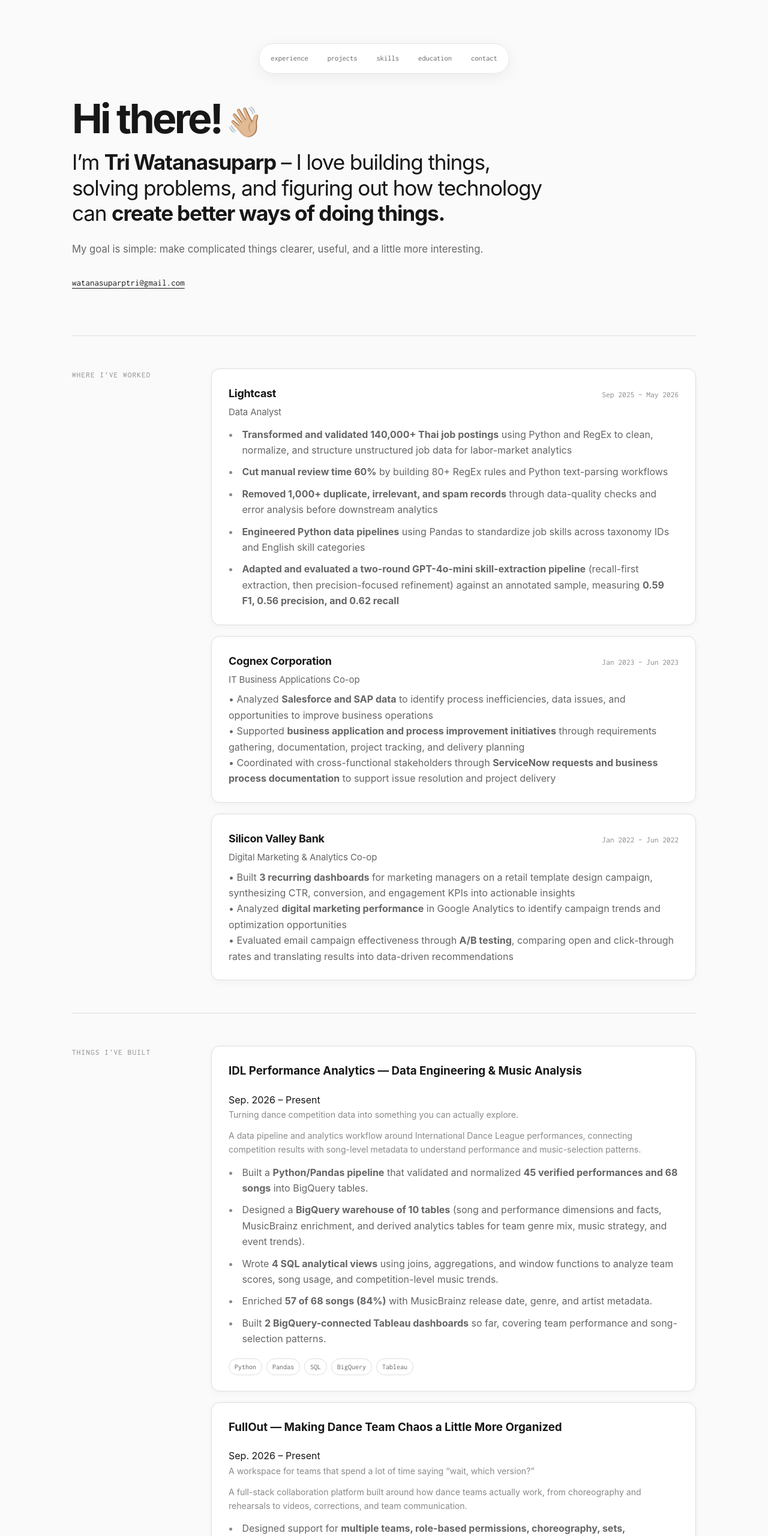
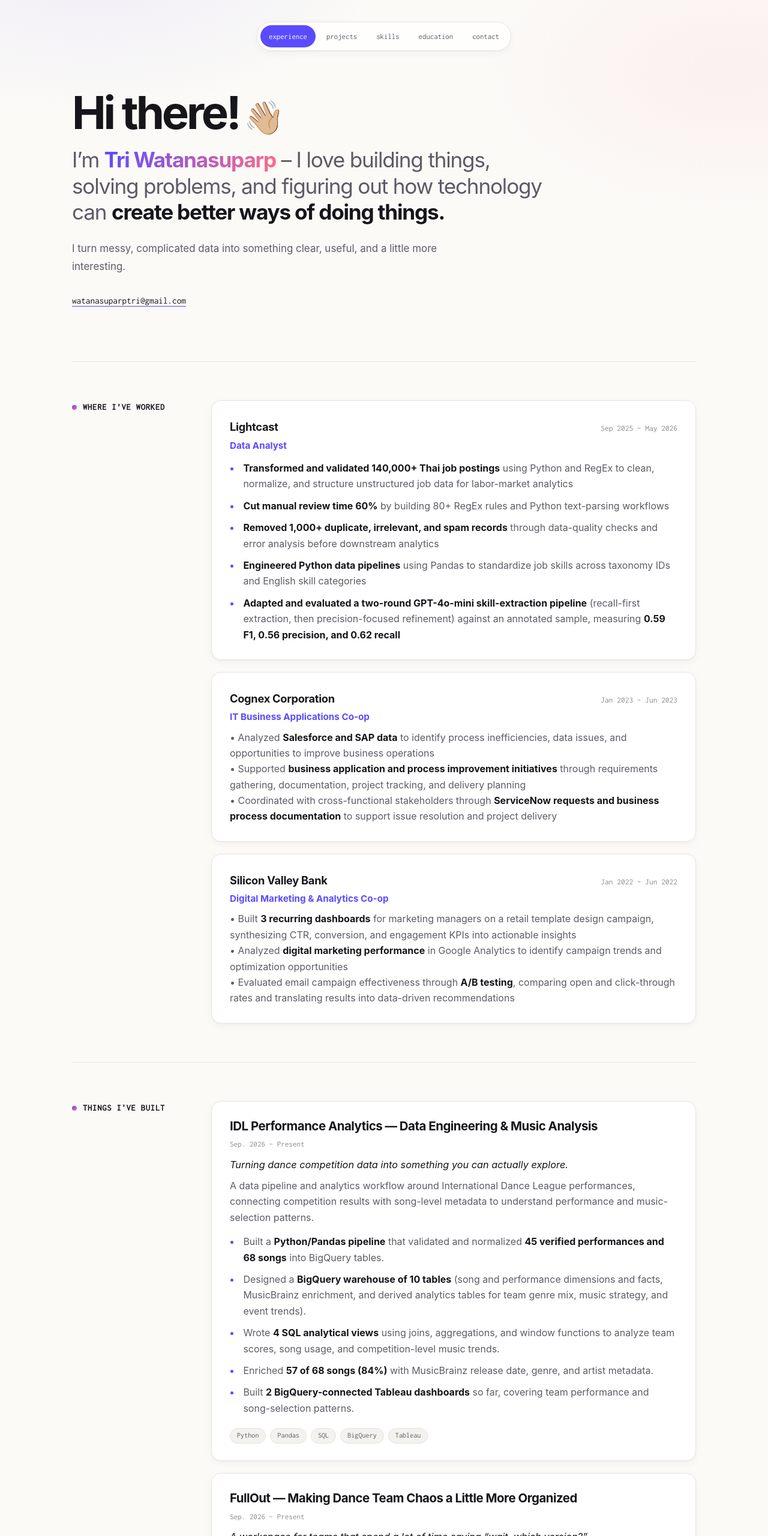
Before and after one commit to triwatana/triwatana.github.io, a plain HTML site: page index.html in a window 1280 px wide. Shown: the top 2560 px of the page at 60% size. Drawn offline with Linux system fonts and the light colour scheme; a web font is replaced by a local one.

Commit message:
refactor: remove logo image, enhance styles, and add scroll reveal functionality

```diff
--- a/index.html
+++ b/index.html
@@ -22,6 +22,8 @@
       rel="stylesheet"
     />
     <link rel="icon" type="image/png" href="images/logo.png" />
+    <meta name="theme-color" content="#fbfaf7" />
+    <script src="script.js" defer></script>
   </head>
 
   <body>
@@ -41,12 +43,12 @@
           Hi there!<span class="emoji-hand-wave">👋🏼</span>
         </h1>
         <h2 class="intro-tagline">
-          I’m <strong>Tri Watanasuparp</strong> – I love building things,
+          I’m <strong class="name-accent">Tri Watanasuparp</strong> – I love building things,
           solving problems, and figuring out how technology can
           <strong>create better ways of doing things.</strong>
         </h2>
         <p>
-          My goal is simple: make complicated things clearer, useful, and a little more interesting.
+          I turn messy, complicated data into something clear, useful, and a little more interesting.
         </p>
         <h3 class="intro-contact">
           <a href="mailto:watanasuparptri@gmail.com" class="highlight-link"
@@ -132,12 +134,11 @@
               <div class="job-time">Jan 2022 – Jun 2022</div>
             </div>
             <div class="job-position">Digital Marketing & Analytics Co-op</div>
-                       <p>
+            <p>
               • Built <strong>3 recurring dashboards</strong> for marketing managers on a retail template design campaign, synthesizing CTR, conversion, and engagement KPIs into actionable insights<br />
               • Analyzed <strong>digital marketing performance</strong> in Google Analytics to identify campaign trends and optimization opportunities<br />
               • Evaluated email campaign effectiveness through <strong>A/B testing</strong>, comparing open and click-through rates and translating results into data-driven recommendations
             </p>
-          </div>
           </div>
         </div>
       </section>
@@ -266,7 +267,7 @@
                       href="https://github.com/triwatana/catastematch-restaurant-recommender"
                       target="_blank"
                       rel="noopener noreferrer"
-                      >TasteMatch CA — Finding Your Next Favorite</a
+                      >TasteMatch CA — Finding Your Next Favorite <span class="link-arrow" aria-hidden="true">↗</span></a
                     >
                   </h3>
                   <div class="project-date">
--- /dev/null
+++ b/script.js
@@ -0,0 +1,42 @@
+// Scroll-reveal for cards and sections, plus active-link highlighting in the quick nav.
+(() => {
+  const reduceMotion = window.matchMedia("(prefers-reduced-motion: reduce)").matches;
+
+  // Reveal on scroll
+  const targets = document.querySelectorAll(".job, .project, .skills-category");
+  if (!reduceMotion && "IntersectionObserver" in window) {
+    document.documentElement.classList.add("js-reveal");
+    const revealer = new IntersectionObserver(
+      (entries) => {
+        entries.forEach((entry) => {
+          if (entry.isIntersecting) {
+            entry.target.classList.add("is-visible");
+            revealer.unobserve(entry.target);
+          }
+        });
+      },
+      { threshold: 0.08, rootMargin: "0px 0px -40px 0px" }
+    );
+    targets.forEach((el) => revealer.observe(el));
+  }
+
+  // Active nav link
+  const links = [...document.querySelectorAll(".quick-nav a")];
+  const sections = links
+    .map((a) => document.querySelector(a.getAttribute("href")))
+    .filter(Boolean);
+  if ("IntersectionObserver" in window && sections.length) {
+    const spy = new IntersectionObserver(
+      (entries) => {
+        entries.forEach((entry) => {
+          if (!entry.isIntersecting) return;
+          links.forEach((a) =>
+            a.classList.toggle("active", a.getAttribute("href") === `#${entry.target.id}`)
+          );
+        });
+      },
+      { rootMargin: "-40% 0px -55% 0px" }
+    );
+    sections.forEach((s) => spy.observe(s));
+  }
+})();
--- a/styles.css
+++ b/styles.css
@@ -1,14 +1,44 @@
+/* ==========================================================
+   Tri Watanasuparp — portfolio
+   ========================================================== */
+
 :root {
-  --bg: #fafafa;
+  --bg: #fbfaf7;
   --surface: #ffffff;
-  --text: #171717;
-  --muted: #666666;
-  --subtle: #8a8a8a;
-  --border: #dedede;
-  --border-strong: #c9c9c9;
-  --accent: #171717;
+  --text: #16151a;
+  --muted: #5d5b66;
+  --subtle: #8b8995;
+  --border: #e7e4de;
+  --border-strong: #cfcbc2;
+  --accent: #5b4bff;
+  --accent-2: #ff6a8b;
+  --accent-soft: rgba(91, 75, 255, 0.08);
+  --chip-bg: #f4f2ee;
+  --nav-bg: rgba(255, 255, 255, 0.78);
+  --shadow-sm: 0 1px 2px rgba(22, 21, 26, 0.04), 0 4px 14px rgba(22, 21, 26, 0.04);
+  --shadow-md: 0 2px 4px rgba(22, 21, 26, 0.05), 0 14px 34px rgba(91, 75, 255, 0.1);
   --max-width: 1040px;
   --content-width: 820px;
+  --radius: 16px;
+}
+
+@media (prefers-color-scheme: dark) {
+  :root {
+    --bg: #0f0e13;
+    --surface: #17161d;
+    --text: #f1f0f5;
+    --muted: #a9a7b4;
+    --subtle: #77758a;
+    --border: #26242f;
+    --border-strong: #3a3748;
+    --accent: #8b7dff;
+    --accent-2: #ff8fa8;
+    --accent-soft: rgba(139, 125, 255, 0.12);
+    --chip-bg: #1d1b25;
+    --nav-bg: rgba(23, 22, 29, 0.78);
+    --shadow-sm: 0 1px 2px rgba(0, 0, 0, 0.3);
+    --shadow-md: 0 2px 4px rgba(0, 0, 0, 0.4), 0 14px 34px rgba(139, 125, 255, 0.14);
+  }
 }
 
 * {
@@ -17,18 +47,18 @@
 
 html {
   scroll-behavior: smooth;
+  scroll-padding-top: 80px;
 }
 
 body {
   margin: 0;
-  background: var(--bg);
+  background:
+    radial-gradient(700px 380px at 12% -80px, var(--accent-soft), transparent 70%),
+    radial-gradient(600px 340px at 95% 120px, rgba(255, 106, 139, 0.07), transparent 70%),
+    var(--bg);
+  background-repeat: no-repeat;
   color: var(--text);
-  font-family:
-    "Satoshi",
-    -apple-system,
-    BlinkMacSystemFont,
-    "Segoe UI",
-    sans-serif;
+  font-family: "Satoshi", -apple-system, BlinkMacSystemFont, "Segoe UI", sans-serif;
   font-size: 16px;
   line-height: 1.65;
   -webkit-font-smoothing: antialiased;
@@ -38,93 +68,109 @@ body {
 main {
   width: min(calc(100% - 48px), var(--max-width));
   margin: 0 auto;
-  padding: 72px 0 56px;
+  padding: 36px 0 56px;
 }
 
-/* ---------- Global typography ---------- */
+/* ---------- Typography ---------- */
 
-h1,
-h2,
-h3,
-p {
+h1, h2, h3, p {
   margin-top: 0;
 }
+
 strong {
   font-weight: 700;
+  color: var(--text);
 }
+
 a {
   color: inherit;
   text-decoration: none;
 }
+
 a:hover {
   text-decoration: underline;
+  text-decoration-color: var(--accent);
   text-underline-offset: 3px;
 }
 
-.highlight-link,
-.arrow-link {
-  text-decoration: underline;
-  text-decoration-thickness: 1px;
-  text-underline-offset: 4px;
+a:focus-visible {
+  outline: 2px solid var(--accent);
+  outline-offset: 3px;
+  border-radius: 4px;
 }
 
-.highlight-link:hover,
-.arrow-link:hover {
-  opacity: 0.62;
+.highlight-link {
+  background-image: linear-gradient(var(--accent), var(--accent));
+  background-size: 100% 1px;
+  background-position: 0 100%;
+  background-repeat: no-repeat;
+  padding-bottom: 2px;
+  transition: color 0.2s ease, background-size 0.2s ease;
+}
+
+.highlight-link:hover {
+  color: var(--accent);
+  text-decoration: none;
+  background-size: 100% 2px;
 }
 
 /* ---------- Quick nav ---------- */
 
 .quick-nav {
   position: sticky;
-  top: 20px;
+  top: 16px;
   z-index: 100;
   display: flex;
   justify-content: center;
-  margin: 0 auto 40px;
+  margin: 0 auto 64px;
   pointer-events: none;
 }
 
 .quick-nav-inner {
   display: flex;
   align-items: center;
-  gap: 6px;
-  padding: 6px;
-  background: rgba(255, 255, 255, 0.88);
-  border: 1px solid #e5e5e5;
+  gap: 4px;
+  padding: 5px;
+  background: var(--nav-bg);
+  border: 1px solid var(--border);
   border-radius: 999px;
-  box-shadow: 0 6px 24px rgba(0, 0, 0, 0.06);
-  backdrop-filter: blur(12px);
-  -webkit-backdrop-filter: blur(12px);
+  box-shadow: var(--shadow-sm);
+  backdrop-filter: blur(14px) saturate(1.4);
+  -webkit-backdrop-filter: blur(14px) saturate(1.4);
   pointer-events: auto;
 }
 
 .quick-nav a {
-  padding: 8px 13px;
-  color: #666;
+  padding: 8px 14px;
+  color: var(--muted);
   font-family: "Inconsolata", monospace;
-  font-size: 0.78rem;
+  font-size: 0.8rem;
   text-decoration: none;
   border-radius: 999px;
-  transition: all 0.2s ease;
+  transition: color 0.2s ease, background 0.2s ease;
 }
 
 .quick-nav a:hover {
-  color: #111;
-  background: #f3f3f3;
-  transform: translateY(-1px);
+  color: var(--text);
+  background: var(--chip-bg);
+  text-decoration: none;
+}
+
+.quick-nav a.active {
+  color: #fff;
+  background: var(--accent);
 }
 
 /* ---------- Intro ---------- */
 
 .intro {
   max-width: var(--content-width);
-  margin-bottom: 76px;
+  margin-bottom: 88px;
 }
 
 .intro-hello {
-  margin-bottom: 18px;
-  font-size: clamp(2.25rem, 6vw, 4.25rem);
+  margin-bottom: 20px;
+  font-size: clamp(2.5rem, 7vw, 4.75rem);
   line-height: 1;
   letter-spacing: -0.055em;
   font-weight: 700;
@@ -135,58 +181,53 @@ a:hover {
   margin-left: 8px;
   font-size: 0.72em;
   transform-origin: 70% 70%;
-  animation: hand-wave 1.8s ease-in-out infinite;
+  animation: hand-wave 2.4s ease-in-out 0.4s 2;
 }
 
 @keyframes hand-wave {
-  0% {
-    transform: translateY(-0.04em) rotate(0deg);
-  }
-  10% {
-    transform: translateY(-0.04em) rotate(14deg);
-  }
-  20% {
-    transform: translateY(-0.04em) rotate(-8deg);
-  }
-  30% {
-    transform: translateY(-0.04em) rotate(14deg);
-  }
-  40% {
-    transform: translateY(-0.04em) rotate(-4deg);
-  }
-  50% {
-    transform: translateY(-0.04em) rotate(10deg);
-  }
-  60%,
-  100% {
-    transform: translateY(-0.04em) rotate(0deg);
-  }
+  0%, 60%, 100% { transform: rotate(0deg); }
+  10% { transform: rotate(14deg); }
+  20% { transform: rotate(-8deg); }
+  30% { transform: rotate(14deg); }
+  40% { transform: rotate(-4deg); }
+  50% { transform: rotate(10deg); }
 }
 
 .intro-tagline {
   max-width: 790px;
   margin-bottom: 24px;
   font-size: clamp(1.45rem, 3vw, 2.2rem);
-  line-height: 1.22;
+  line-height: 1.24;
   letter-spacing: -0.035em;
   font-weight: 400;
+  color: var(--muted);
+}
+
+.name-accent {
+  background: linear-gradient(100deg, var(--accent), var(--accent-2));
+  -webkit-background-clip: text;
+  background-clip: text;
+  -webkit-text-fill-color: transparent;
+  color: transparent;
+}
+
+.intro-tagline strong:not(.name-accent) {
+  color: var(--text);
 }
 
 .intro > p {
-  max-width: 760px;
+  max-width: 640px;
   margin-bottom: 16px;
   color: var(--muted);
-  font-size: 1.04rem;
+  font-size: 1.06rem;
   line-height: 1.75;
 }
 
 .intro-contact {
-  margin-top: 28px;
-  margin-bottom: 0;
+  margin: 30px 0 0;
   font-family: "Inconsolata", monospace;
-  font-size: 0.92rem;
+  font-size: 0.95rem;
   font-weight: 400;
-  letter-spacing: 0.01em;
 }
 
 /* ---------- Sections ---------- */
@@ -195,74 +236,93 @@ a:hover {
   display: grid;
   grid-template-columns: 190px minmax(0, 1fr);
   gap: 42px;
-  padding: 54px 0;
+  padding: 64px 0;
   border-top: 1px solid var(--border);
 }
 
 .section-title {
   position: sticky;
-  top: 28px;
+  top: 90px;
   align-self: start;
-  color: var(--subtle);
+  display: flex;
+  align-items: center;
+  gap: 10px;
+  color: var(--text);
   font-family: "Inconsolata", monospace;
-  font-size: 0.82rem;
-  letter-spacing: 0.09em;
+  font-size: 0.9rem;
+  font-weight: 700;
+  letter-spacing: 0.06em;
   text-transform: uppercase;
+}
+
+.section-title::before {
+  content: "";
+  width: 8px;
+  height: 8px;
+  border-radius: 50%;
+  background: linear-gradient(135deg, var(--accent), var(--accent-2));
+  flex: 0 0 auto;
 }
 
 .section-content {
   min-width: 0;
 }
 
-/* ---------- Experience / job cards ---------- */
+/* ---------- Cards (jobs + projects) ---------- */
 
-.section-content .job {
-  margin: 0 0 18px;
-  padding: 26px 28px;
+.section-content .job,
+.section-content .project {
+  position: relative;
+  margin: 0 0 20px;
+  padding: 28px 30px;
   background: var(--surface);
   border: 1px solid var(--border);
-  border-radius: 14px;
-  box-shadow: 0 3px 12px rgba(0, 0, 0, 0.035);
-  transition:
-    border-color 0.2s ease,
-    box-shadow 0.2s ease,
-    transform 0.2s ease;
+  border-radius: var(--radius);
+  box-shadow: var(--shadow-sm);
+  overflow: hidden;
+  transition: border-color 0.25s ease, box-shadow 0.25s ease, transform 0.25s ease;
 }
 
-.section-content .job:last-child {
+.section-content .job::before,
+.section-content .project::before {
+  content: "";
+  position: absolute;
+  inset: 0 auto 0 0;
+  width: 3px;
+  background: linear-gradient(180deg, var(--accent), var(--accent-2));
+  opacity: 0;
+  transition: opacity 0.25s ease;
+}
+
+.section-content .job:last-child,
+.section-content .project:last-child {
   margin-bottom: 0;
 }
 
-.section-content .job:hover {
+.section-content .job:hover,
+.section-content .project:hover {
   border-color: var(--border-strong);
-  box-shadow: 0 7px 22px rgba(0, 0, 0, 0.055);
-  transform: translateY(-1px);
+  box-shadow: var(--shadow-md);
+  transform: translateY(-2px);
 }
 
-.job-position {
-  margin-bottom: 9px;
-  font-size: 1.04rem;
-  font-weight: 700;
-  line-height: 1.35;
-  letter-spacing: -0.01em;
+.section-content .job:hover::before,
+.section-content .project:hover::before {
+  opacity: 1;
 }
 
-.job p {
-  max-width: 760px;
-  margin-bottom: 0;
-  color: var(--muted);
-}
+/* Jobs */
 
 .place-time {
   display: flex;
   align-items: baseline;
   justify-content: space-between;
   gap: 20px;
-  margin-bottom: 7px;
+  margin-bottom: 6px;
 }
 
 .job-company {
-  font-size: 1.12rem;
+  font-size: 1.14rem;
   font-weight: 700;
   letter-spacing: -0.015em;
 }
@@ -275,15 +335,81 @@ a:hover {
   white-space: nowrap;
 }
 
-.job > .job-position {
+.job-position {
+  margin-bottom: 10px;
+  color: var(--accent);
+  font-size: 0.95rem;
+  font-weight: 700;
+  line-height: 1.35;
+}
+
+.job p {
+  max-width: 760px;
+  margin-bottom: 0;
   color: var(--muted);
-  font-size: 0.94rem;
-  font-weight: 400;
 }
+
+/* Projects */
+
+.projects-wrapper {
+  display: flex;
+  flex-direction: column;
+}
+
+.project-header {
+  margin-bottom: 10px;
+}
+
+.project-title {
+  margin-bottom: 6px;
+  font-size: 1.28rem;
+  line-height: 1.3;
+  letter-spacing: -0.025em;
+  font-weight: 700;
+}
+
+.project-title a {
+  display: inline;
+}
+
+.project-title a:hover {
+  color: var(--accent);
+  text-decoration: none;
+}
+
+.link-arrow {
+  display: inline-block;
+  color: var(--accent);
+  transition: transform 0.2s ease;
+}
+
+.project-title a:hover .link-arrow {
+  transform: translate(2px, -2px);
+}
+
+.project-date {
+  color: var(--subtle);
+  font-family: "Inconsolata", monospace;
+  font-size: 0.82rem;
+}
+
+.project-hook {
+  margin-bottom: 8px;
+  color: var(--text);
+  font-size: 1.02rem;
+  font-style: italic;
+}
+
+.project-description {
+  margin-bottom: 4px;
+  color: var(--muted);
+}
+
+/* Lists */
 
 .job ul,
 .project ul {
-  margin: 13px 0 0;
+  margin: 14px 0 0;
   padding-left: 1.15rem;
 }
 
@@ -302,74 +428,46 @@ a:hover {
 
 .job li::marker,
 .project li::marker {
-  color: var(--subtle);
+  color: var(--accent);
 }
 
-/* ---------- Project cards ---------- */
-
-.section-content .project {
-  margin: 0 0 18px;
-  padding: 26px 28px;
-  background: var(--surface);
-  border: 1px solid var(--border);
-  border-radius: 14px;
-  box-shadow: 0 3px 12px rgba(0, 0, 0, 0.035);
-  transition:
-    border-color 0.2s ease,
-    box-shadow 0.2s ease,
-    transform 0.2s ease;
-}
-
-.section-content .project:last-child {
-  margin-bottom: 0;
-}
-
-.section-content .project:hover {
-  border-color: var(--border-strong);
-  box-shadow: 0 7px 22px rgba(0, 0, 0, 0.055);
-  transform: translateY(-1px);
-}
-
-.project-name {
-  margin-bottom: 8px;
-  font-size: 1.25rem;
-  line-height: 1.3;
-  letter-spacing: -0.025em;
-  font-weight: 700;
-}
-
-.project > p {
-  margin-bottom: 12px;
-  color: var(--subtle);
-  font-size: 0.88rem;
-}
+/* Chips */
 
 .project-used {
   display: flex;
   flex-wrap: wrap;
   gap: 7px;
-  margin-top: 19px;
+  margin-top: 20px;
+}
+
+.project-used-item,
+.skills-category-item {
+  display: inline-flex;
+  align-items: center;
+  border: 1px solid var(--border);
+  border-radius: 999px;
+  color: var(--muted);
+  background: var(--chip-bg);
+  font-family: "Inconsolata", monospace;
+  line-height: 1.15;
+  transition: color 0.2s ease, border-color 0.2s ease, background 0.2s ease;
 }
 
 .project-used-item {
-  display: inline-flex;
-  align-items: center;
-  min-height: 28px;
-  padding: 3px 9px;
-  border: 1px solid var(--border);
-  border-radius: 999px;
-  color: var(--muted);
-  background: var(--surface);
-  font-family: "Inconsolata", monospace;
-  font-size: 0.75rem;
-  line-height: 1;
+  padding: 5px 11px;
+  font-size: 0.76rem;
 }
 
-.project .arrow-link {
-  display: inline-block;
-  margin-top: 7px;
-  font-family: "Inconsolata", monospace;
-  font-size: 0.82rem;
+.skills-category-item {
+  padding: 6px 11px;
+  font-size: 0.78rem;
+}
+
+.project-used-item:hover,
+.skills-category-item:hover {
+  color: var(--accent);
+  border-color: var(--accent);
+  background: var(--accent-soft);
 }
 
 /* ---------- Skills ---------- */
@@ -384,6 +482,7 @@ a:hover {
   margin-bottom: 12px;
   font-size: 0.95rem;
   font-weight: 700;
+  letter-spacing: -0.01em;
 }
 
 .skills-category ul {
@@ -395,53 +494,80 @@ a:hover {
   list-style: none;
 }
 
-.skills-category-item {
-  padding: 5px 9px;
-  border: 1px solid var(--border);
-  border-radius: 999px;
-  color: var(--muted);
-  background: var(--surface);
-  font-family: "Inconsolata", monospace;
-  font-size: 0.76rem;
-  line-height: 1.15;
+/* ---------- Education / misc ---------- */
+
+.education .job .job-position {
+  margin-bottom: 0;
 }
 
-/* ---------- Education ---------- */
-
-.education .job {
-  margin-bottom: 18px;
-}
-
-.education .job:last-child {
-  margin-bottom: 0;
+.section-content > p {
+  max-width: 680px;
+  margin: 0;
+  color: var(--muted);
+  font-size: 1.04rem;
+  line-height: 1.8;
 }
 
 /* ---------- Footer ---------- */
 
 .footer {
-  padding-top: 42px;
-  border-top: 1px solid var(--border);
+  display: block;
+  padding: 44px 0 0;
 }
 
 .footer-links {
   display: flex;
   flex-wrap: wrap;
   justify-content: center;
-  gap: 1.5rem;
+  gap: 12px;
   font-family: "Inconsolata", monospace;
-  font-size: 0.86rem;
+  font-size: 0.88rem;
 }
+
 .footer-links a {
-  text-decoration: underline;
-  text-decoration-thickness: 1px;
-  text-underline-offset: 4px;
+  padding: 8px 18px;
+  border: 1px solid var(--border);
+  border-radius: 999px;
+  background: var(--surface);
+  transition: color 0.2s ease, border-color 0.2s ease, transform 0.2s ease;
+}
+
+.footer-links a:hover {
+  color: var(--accent);
+  border-color: var(--accent);
+  text-decoration: none;
+  transform: translateY(-2px);
 }
 
 /* ---------- Selection ---------- */
 
 ::selection {
-  background: #171717;
+  background: var(--accent);
   color: #ffffff;
+}
+
+/* ---------- Scroll reveal (enabled by script.js) ---------- */
+
+.js-reveal .job,
+.js-reveal .project,
+.js-reveal .skills-category {
+  opacity: 0;
+  transform: translateY(16px);
+  transition:
+    opacity 0.6s ease,
+    transform 0.6s cubic-bezier(0.2, 0.7, 0.2, 1),
+    border-color 0.25s ease,
+    box-shadow 0.25s ease;
+}
+
+.js-reveal .is-visible {
+  opacity: 1;
+  transform: none;
+}
+
+.js-reveal .job.is-visible:hover,
+.js-reveal .project.is-visible:hover {
+  transform: translateY(-2px);
 }
 
 /* ---------- Responsive ---------- */
@@ -449,17 +575,21 @@ a:hover {
 @media (max-width: 800px) {
   main {
     width: min(calc(100% - 36px), var(--max-width));
-    padding-top: 48px;
+    padding-top: 24px;
+  }
+
+  .quick-nav {
+    margin-bottom: 44px;
   }
 
   .intro {
-    margin-bottom: 54px;
+    margin-bottom: 60px;
   }
 
   .section {
     grid-template-columns: 1fr;
     gap: 22px;
-    padding: 42px 0;
+    padding: 46px 0;
   }
 
   .section-title {
@@ -475,7 +605,6 @@ a:hover {
 @media (max-width: 700px) {
   .quick-nav {
     top: 10px;
-    margin-bottom: 30px;
   }
 
   .quick-nav-inner {
@@ -503,17 +632,19 @@ a:hover {
 
   main {
     width: min(calc(100% - 28px), var(--max-width));
-    padding-top: 34px;
   }
 
   .intro-hello {
-    font-size: 2.5rem;
+    font-size: 2.6rem;
   }
+
   .intro-tagline {
     font-size: 1.5rem;
   }
+
   .intro-contact {
     line-height: 2;
+    word-break: break-word;
   }
 
   .place-time {
@@ -527,19 +658,17 @@ a:hover {
 
   .section-content .job,
   .section-content .project {
-    padding: 21px 20px;
-    border-radius: 12px;
+    padding: 22px 20px;
+    border-radius: 14px;
     margin-bottom: 14px;
   }
 
-  .project-name {
-    font-size: 1.13rem;
+  .project-title {
+    font-size: 1.14rem;
   }
+
   .project-used {
     gap: 6px;
-  }
-  .footer-links {
-    gap: 15px 20px;
   }
 }
 
@@ -555,7 +684,9 @@ a:hover {
   }
 
   .section-content .job,
-  .section-content .project {
+  .section-content .project,
+  .footer-links a,
+  .link-arrow {
     transition: none;
   }
 }
```
Also changed, not shown: images/name_logo.png (deleted).
